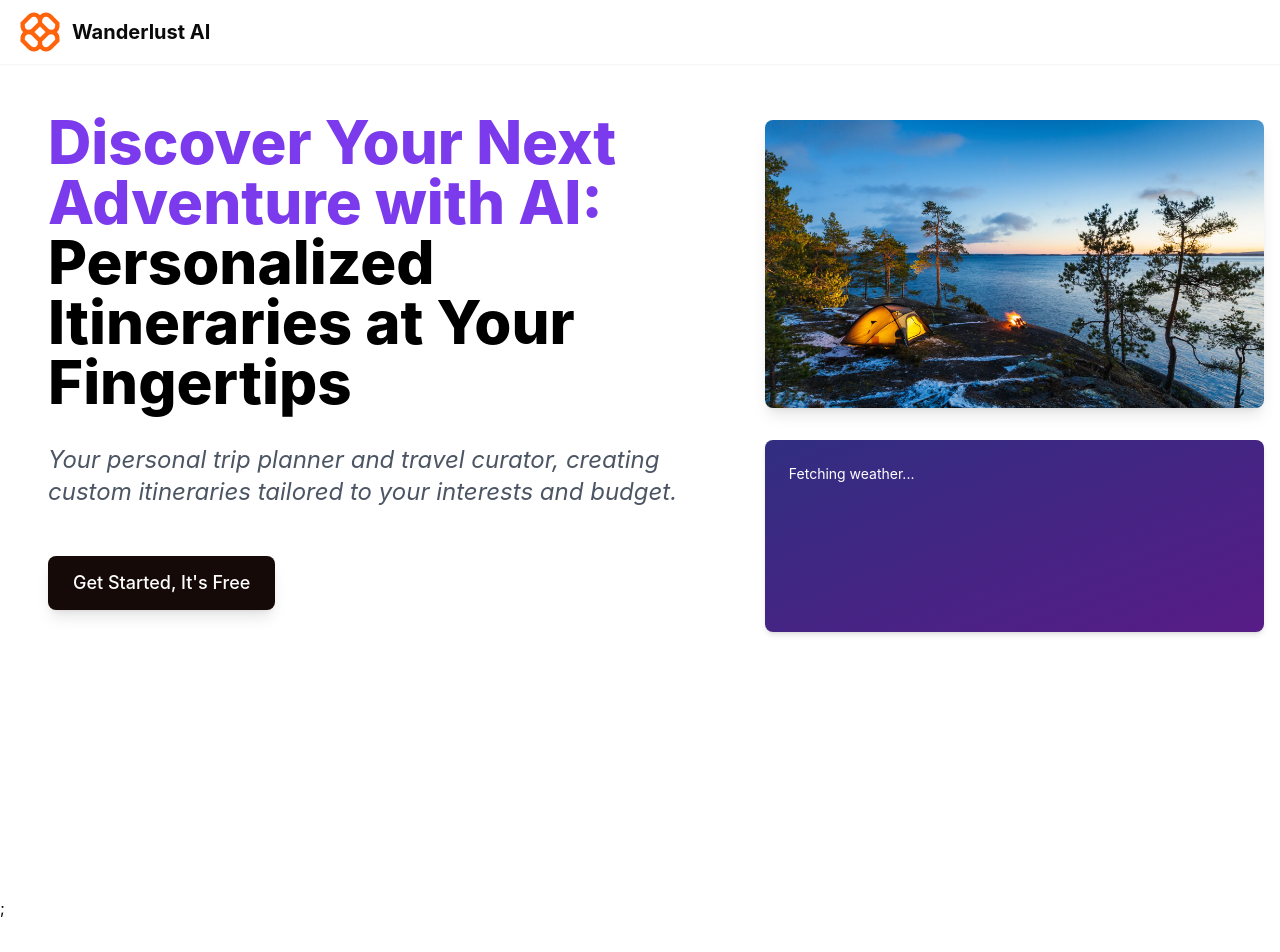
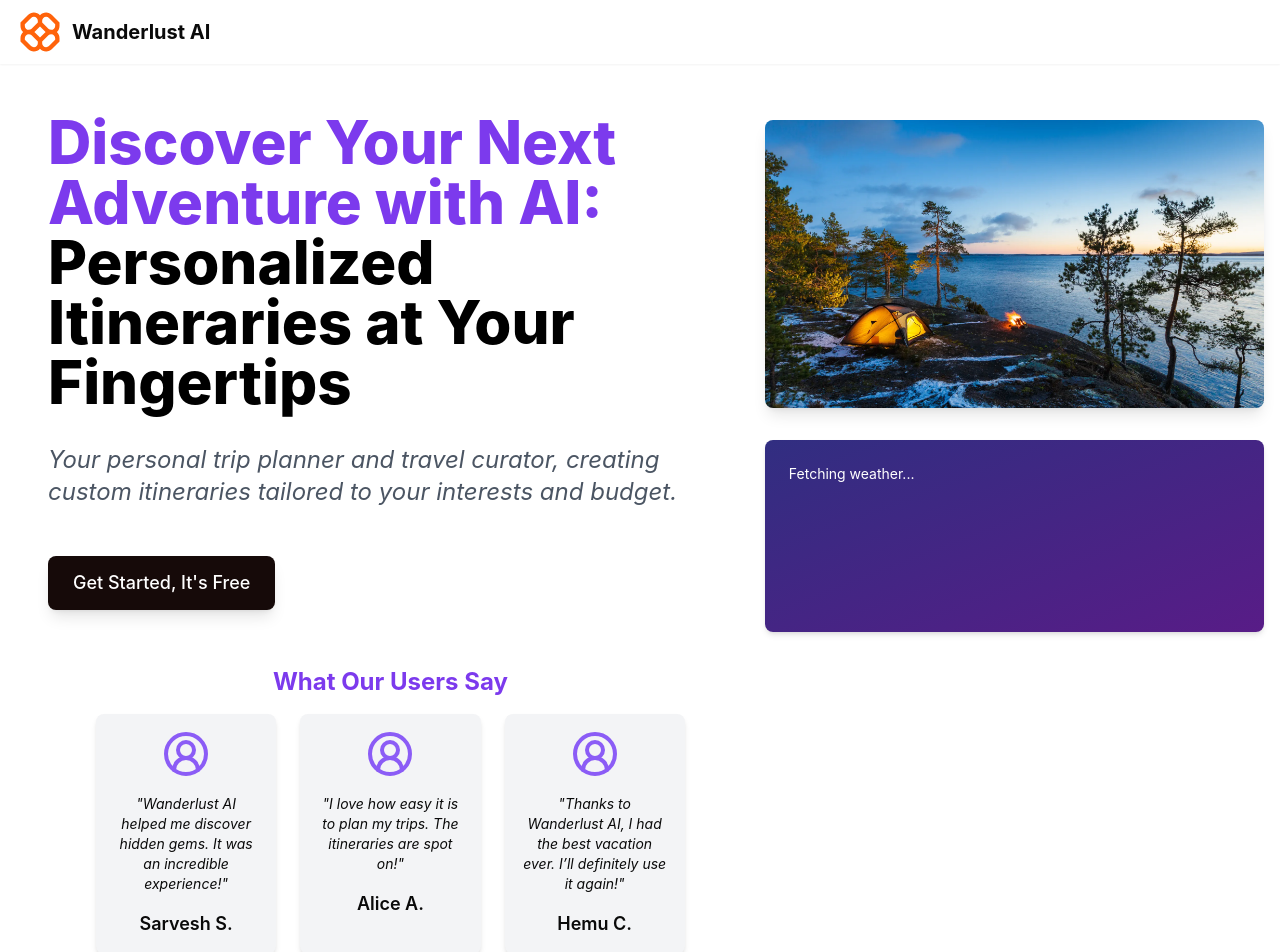
Before and after one commit to SrinivasNuggehalli/Wanderlust_AI_Planning_Website, a React (Vite) app in the folder wanderlust/: page / in a window 1280 px wide. Shown: the top 952 px of the page. Before the commit the page ends 920 px from the top, so only its background shows below. Built offline with nearby package versions, Linux system fonts and the light colour scheme; no server answers.

Commit message:
Update landing page and implement new transportation feature in trip generation

```diff
--- a/wanderlust/src/components/custom/Hero.jsx
+++ b/wanderlust/src/components/custom/Hero.jsx
@@ -1,6 +1,8 @@
 import React from 'react';
 import { Link } from 'react-router-dom';
 import WeatherWidget from './WeatherWidget';
+import Testimonials from './Testimonials';
+
 
 function Hero() {
   return (
@@ -15,12 +17,18 @@ function Hero() {
           Your personal trip planner and travel curator, creating custom itineraries tailored to your interests and budget.
         </p>
 
+
         <Link to="/create-trip">
           <button className="bg-[#160a09] text-white px-6 py-3 rounded-lg shadow-lg hover:shadow-xl transition duration-300 text-lg mt-4">
             Get Started, It's Free
           </button>
         </Link>
+
+
+        {/* Testimonials Below the Button */}
+        <Testimonials />
       </div>
+
 
       {/* Right Section: Image and Weather Widget */}
       <div className="flex flex-col lg:w-2/5 mt-8 lg:mt-2">
@@ -34,6 +42,7 @@ function Hero() {
           aria-label="Travel Planning"
         ></div>
 
+
         {/* Weather Widget */}
         <WeatherWidget />
       </div>
@@ -41,4 +50,5 @@ function Hero() {
   );
 }
 
+
 export default Hero;
--- /dev/null
+++ b/wanderlust/src/components/custom/Testimonials.jsx
@@ -0,0 +1,39 @@
+import React from 'react';
+import { UserCircle2 } from 'lucide-react'; // Use an icon from Lucide (Shadcn UI)
+
+
+const testimonials = [
+  {
+    name: 'Sarvesh S.',
+    review: 'Wanderlust AI helped me discover hidden gems. It was an incredible experience!',
+  },
+  {
+    name: 'Alice A.',
+    review: 'I love how easy it is to plan my trips. The itineraries are spot on!',
+  },
+  {
+    name: 'Hemu C.',
+    review: 'Thanks to Wanderlust AI, I had the best vacation ever. I’ll definitely use it again!',
+  },
+];
+
+
+function Testimonials() {
+  return (
+    <div className="bg-white py-6 px-4 lg:px-12 rounded-lg mt-12">
+      <h2 className="text-2xl font-bold text-center text-violet-600 mb-4">What Our Users Say</h2>
+      <div className="grid grid-cols-1 md:grid-cols-3 gap-6">
+        {testimonials.map((testimonial, index) => (
+          <div key={index} className="bg-gray-100 p-4 rounded-lg shadow-md flex flex-col items-center space-y-4">
+            <UserCircle2 className="w-12 h-12 text-violet-500" />  {/* Using a user icon here */}
+            <p className="text-sm italic text-center">"{testimonial.review}"</p>
+            <h3 className="font-semibold text-lg">{testimonial.name}</h3>
+          </div>
+        ))}
+      </div>
+    </div>
+  );
+}
+
+
+export default Testimonials;
--- a/wanderlust/src/create-trip/index.jsx
+++ b/wanderlust/src/create-trip/index.jsx
@@ -18,13 +18,29 @@ import {
 } from "@/components/ui/dialog";
 import { FcGoogle } from "react-icons/fc";
 import { AiOutlineLoading3Quarters } from "react-icons/ai";
-import { GoogleMap, Marker, useLoadScript } from '@react-google-maps/api'; // Import Google Map components
+import { GoogleMap, Marker, useLoadScript } from '@react-google-maps/api';
+
+
+// Import transportation icons
+import { FaPlane, FaTrain, FaCar, FaBus} from 'react-icons/fa';
+
 
 // Map container style
 const containerStyle = {
   width: '100%',
   height: '400px'
 };
+
+
+// Transportation options with corresponding icons
+const transportOptions = [
+  { name: "Flight", icon: <FaPlane className="text-4xl text-blue-500" /> },
+  { name: "Train", icon: <FaTrain className="text-4xl text-green-500" /> },
+  { name: "Car", icon: <FaCar className="text-4xl text-yellow-500" /> },
+  { name: "Bus", icon: <FaBus className="text-4xl text-red-500" /> },
+
+];
+
 
 function CreateTrip() {
   const [place, setPlace] = useState();
@@ -33,17 +49,20 @@ function CreateTrip() {
   const [loading, setLoading] = useState(false);
   const navigate = useNavigate();
 
+
   // State for map center coordinates
   const [mapCenter, setMapCenter] = useState({
     lat: 37.7749, // Default center: San Francisco
     lng: -122.4194
   });
 
+
   // Load Google Maps Script
   const { isLoaded } = useLoadScript({
     googleMapsApiKey: import.meta.env.VITE_GOOGLE_PLACE_API_KEY, // Ensure API key is correctly loaded
     libraries: ['places'] // Add 'places' for autocomplete
   });
+
 
   const handleInputChange = (name, value) => {
     setFormData({
@@ -52,17 +71,21 @@ function CreateTrip() {
     });
   };
 
+
   useEffect(() => {
     console.log(formData);
   }, [formData]);
+
 
   const login = useGoogleLogin({
     onSuccess: (codeResp) => GetUserProfile(codeResp),
     onError: (error) => console.log(error)
   });
 
+
   const OnGenerateTrip = async () => {
     setLoading(true);
+
 
     const user = localStorage.getItem('user');
     if (!user) {
@@ -71,20 +94,24 @@ function CreateTrip() {
       return;
     }
 
-    if (!formData?.location || formData?.noOfDays > 30 || !formData?.budget || !formData?.traveler) {
+
+    if (!formData?.location || formData?.noOfDays > 30 || !formData?.budget || !formData?.traveler || !formData?.transport) {
       toast("Please fill all details");
       setLoading(false);
       return;
     }
+
 
     const FINAL_PROMPT = AI_PROMPT
       .replace('{location}', formData?.location?.label)
       .replace('{totalDays}', formData?.noOfDays)
       .replace('{traveler}', formData?.traveler)
       .replace('{budget}', formData?.budget)
-      .replace('{totalDays}', formData?.noOfDays);
+      .replace('{transport}', formData?.transport); // Include transport in AI prompt
+
 
     console.log(FINAL_PROMPT);
+
 
     try {
       const result = await chatSession.sendMessage(FINAL_PROMPT);
@@ -98,13 +125,16 @@ function CreateTrip() {
     }
   };
 
+
   const SaveAiTrip = async (TripData) => {
     setLoading(true);
     const user = JSON.parse(localStorage.getItem('user'));
     const docId = Date.now().toString();
 
+
     try {
       const parsedTripData = JSON.parse(TripData);
+
 
       await setDoc(doc(db, "wanderlust", docId), {
         userSelection: formData,
@@ -121,6 +151,7 @@ function CreateTrip() {
       navigate('/view-trip/' + docId);
     }
   };
+
 
   const GetUserProfile = (tokenInfo) => {
     axios.get(`https://www.googleapis.com/oauth2/v1/userinfo?access_token=${tokenInfo?.access_token}`, {
@@ -139,6 +170,7 @@ function CreateTrip() {
     });
   };
 
+
   // Update map center when a place is selected
   useEffect(() => {
     if (place?.value?.geometry?.location) {
@@ -150,14 +182,17 @@ function CreateTrip() {
     }
   }, [place]);
 
+
   // Render loading state if the Google Maps script is not yet loaded
   if (!isLoaded) return <div>Loading...</div>;
+
 
   return (
     <>
       <div className='sm:px-10 md:px-32 lg:px-56 xl:px-72 px-5 mt-10'>
         <h2 className='font-bold text-3xl'>Tell us your travel preferences 🏕️🌴</h2>
         <p className='mt-3 text-gray-500 text-xl'>Just provide some basic information, and our trip planner will generate a customized itinerary based on your preferences.</p>
+
 
         <div className='mt-20 flex flex-col gap-10'>
           <div>
@@ -177,11 +212,13 @@ function CreateTrip() {
             />
           </div>
 
+
           <div>
             <h2 className='text-xl my-3 font-medium'>How many days are you planning your trip?</h2>
             <Input placeholder={'Ex.3'} type="number"
               onChange={(e) => handleInputChange('noOfDays', e.target.value)} />
           </div>
+
 
           {/* Google Map */}
           <div className="mt-10">
@@ -196,7 +233,22 @@ function CreateTrip() {
             </GoogleMap>
           </div>
 
+
+          {/* Transportation Selection */}
+          <div>
+            <h2 className='text-xl my-3 font-medium'>Preferred Mode of Transportation</h2>
+            <div className='grid grid-cols-2 gap-5 mt-5'>
+              {transportOptions.map((option, index) => (
+                <div key={index} onClick={() => handleInputChange('transport', option.name)} className={`p-4 border cursor-pointer rounded-lg hover:shadow-lg transition-all ease-in-out duration-200 transform hover:-translate-y-1 ${formData?.transport === option.name && 'shadow-lg border-black'}`}>
+                  <div className="flex items-center gap-4">
+                    {option.icon}
+                    <h2 className='text-lg font-medium'>{option.name}</h2>
                   </div>
+                </div>
+              ))}
+            </div>
+          </div>
+
 
           <div>
             <h2 className='text-xl my-3 font-medium'>What is Your Budget?</h2>
@@ -205,7 +257,7 @@ function CreateTrip() {
                 <div key={index}
                   onClick={() => handleInputChange('budget', item.title)}
                   className={`p-4 border cursor-pointer
-                rounded-lg hover:shadow-lg
+                  rounded-lg hover:shadow-lg transition-all ease-in-out duration-200 transform hover:-translate-y-1
                   ${formData?.budget == item.title && 'shadow-lg border-black'}`}>
                   <h2 className='text-4xl'>{item.icon}</h2>
                   <h2 className='font-bold text-lg'>{item.title}</h2>
@@ -215,6 +267,7 @@ function CreateTrip() {
             </div>
           </div>
 
+
           <div>
             <h2 className='text-xl my-3 font-medium'>Who do you plan on traveling with on your next adventure?</h2>
             <div className='grid grid-cols-3 gap-5 mt-5'>
@@ -222,7 +275,7 @@ function CreateTrip() {
                 <div key={index}
                   onClick={() => handleInputChange('traveler', item.people)}
                   className={`p-4 border cursor-pointer rounded-lg
-                hover:shadow-lg
+                  hover:shadow-lg transition-all ease-in-out duration-200 transform hover:-translate-y-1
                   ${formData?.traveler == item.people && 'shadow-lg border-black'}`}>
                   <h2 className='text-4xl'>{item.icon}</h2>
                   <h2 className='font-bold text-lg'>{item.title}</h2>
@@ -232,6 +285,10 @@ function CreateTrip() {
             </div>
           </div>
 
+
+        </div>
+
+
         <div className='my-10 justify-end flex'>
           <Button
             disabled={loading}
@@ -239,6 +296,7 @@ function CreateTrip() {
             {loading ? <AiOutlineLoading3Quarters className='h-7 w-7 animate-spin' /> : 'Generate Trip'}
           </Button>
         </div>
+
 
         <Dialog open={openDailog}>
           <DialogContent>
@@ -248,12 +306,14 @@ function CreateTrip() {
                 <h2 className='font-bold text-lg mt-7'>Sign In With Google</h2>
                 <p>Sign in to the App with Google authentication securely</p>
 
+
                 <Button
                   onClick={login}
                   className="w-full mt-5 flex gap-4 items-center">
                   <FcGoogle className='h-7 w-7' />
                   Sign In With Google
                 </Button>
+
 
               </DialogDescription>
             </DialogHeader>
```
Lines whose indentation alone changed are shown as unchanged.
